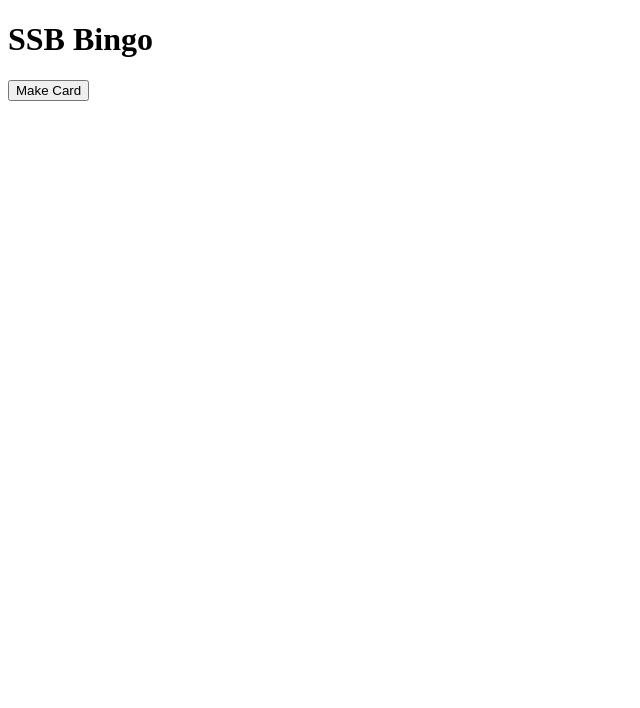
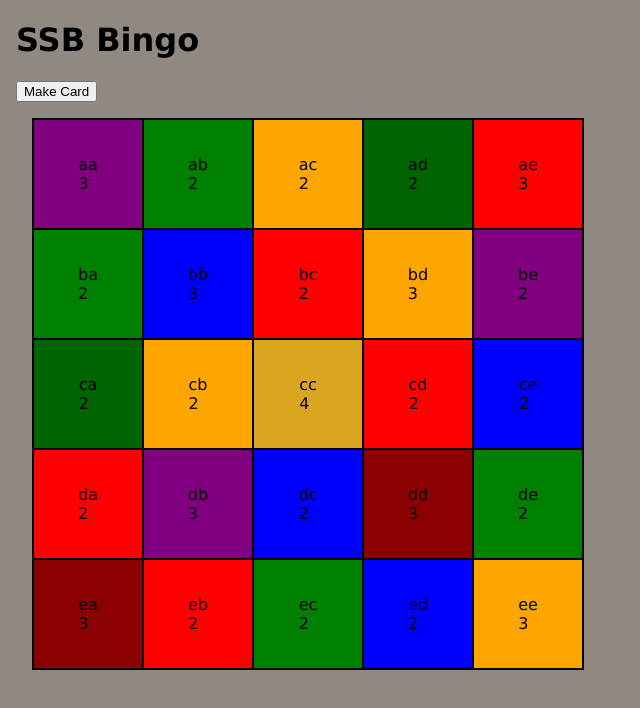
Before and after one commit to wstrother/ssb_bingo, a plain HTML site: page index.html in a window 1280 px wide. Shown: the whole page, without its empty margins (0-640 px from the left). Drawn offline with Linux system fonts and the light colour scheme.

Commit message:
debugging the algorithm

```diff
--- a/board.js
+++ b/board.js
@@ -17,18 +17,17 @@ class Board {
     ];
     ROWS = [
         this.SQUARES.slice(0, 5),
-        this.SQUARES.slice(0, 5),
         this.SQUARES.slice(5, 10),
         this.SQUARES.slice(10, 15),
         this.SQUARES.slice(15, 20),
         this.SQUARES.slice(20)
     ];
     COLS = [
-        this.SQUARES.filter(s => s[0]),
-        this.SQUARES.filter(s => s[1]),
-        this.SQUARES.filter(s => s[2]),
-        this.SQUARES.filter(s => s[3]),
-        this.SQUARES.filter(s => s[4])
+        this.ROWS.map(s => s[0]),
+        this.ROWS.map(s => s[1]),
+        this.ROWS.map(s => s[2]),
+        this.ROWS.map(s => s[3]),
+        this.ROWS.map(s => s[4])
     ];
     D1 = [
         this.ROWS[0][0],
@@ -44,7 +43,7 @@ class Board {
         this.ROWS[1][3],
         this.ROWS[0][4]
     ];
-    BINGOS = this.ROWS.concat(this.COLS, this.D1, this.D2);
+    BINGOS = this.ROWS.concat(this.COLS, [this.D1, this.D2]);
 
     constructor() {
         this.goals = {};
@@ -78,18 +77,18 @@ class Board {
         let output = [];
         let square;
 
-        for (i = 0; i < 5; i++) {
-            if (squares) {
-                square = squares[Math.floor(Math.random * squares.length)];
+        for (let i = 0; i < 5; i++) {
+            if (squares.length) {
+                square = squares[Math.floor(Math.random() * squares.length)];
             } else {
                 return output;
             }
 
             output.push(square);
 
-            this.get_bingos(square).forEach(bingo => {
+            this.getBingos(square).forEach(bingo => {
                 bingo.forEach(square => {
-                    squares.splice(squares.indexOf(square), 1);
+                    if (squares.includes(square)) squares.splice(squares.indexOf(square), 1);
                 });
             });
         }
@@ -100,19 +99,25 @@ class Board {
     // generate K sets until there are no more squares left
     // then order them by their total value
     getKSets() {
-        let squares_left = this.SQUARES.copy();
+        let squares_left = Array.from(this.SQUARES);
         let k;
         let k_sets = [];
 
-        while (squares_left) {
-            k = this.getKSquares(squares_left);
+        while (squares_left.length) {
+            k = this.getKSquares(Array.from(squares_left));
             k_sets.push(k);
             k.forEach(square => {
                 squares_left.splice(squares_left.indexOf(square), 1);
             });
         }
 
-        return k_sets.sort(k => k.reduce((sum, square) => sum + this.getValue(square), 0));
+        return k_sets.sort(k => this.getKValue(k));
+    }
+
+    getKValue(k_set) {
+        let sum = 0;
+        k_set.forEach(square => sum += this.getValue(square));
+        return sum / k_set.length;
     }
 
     addGoal(square, goal) {
--- a/index.html
+++ b/index.html
@@ -3,19 +3,128 @@
     <head>
         <title>SSB Bingo</title>
         <script src="bingo_card.js"></script>
+        <style>
+            body {
+                margin: 1rem;
+                font-family: Verdana;
+                background-color: rgb(143, 137, 129);
+            }
+
+            #BingoBoard {
+                display: grid;
+                margin: 1rem;
+                grid-template-columns: repeat(5, 1fr);
+                width:550px;
+                height:550px;
+                border:1px solid black;
+            }
+
+            .square {
+                display:flex;
+                border:1px solid black;
+                align-content: center;
+                justify-content: center;
+                align-items: center;
+            }
+
+            .red {
+                background-color: red;
+            }
+            .green {
+                background-color: green;
+            }
+            .blue {
+                background-color: blue;
+            }
+            .orange {
+                background-color: orange;
+            }
+            .purple {
+                background-color: purple;
+            }
+            .darkred {
+                background-color: darkred;
+            }
+            .darkgreen {
+                background-color: darkgreen;
+            }
+            .gold {
+                background-color: goldenrod;
+            }
+            .hovered {
+                color: white;
+            }
+        </style>
     </head>
     <body>
         <h1>SSB Bingo</h1>
 
+        <script src="board.js"></script>
+
         <script>
-            function makeCard() {
-                let element = document.getElementById("GoalText");
-                element.innerHTML = "hello"
+            function makeBoard(board) {
+                let div;
+                let k_sets = board.getKSets();
+                let i = 0;
+
+                console.log(k_sets);
+                k_sets.forEach(k => {
+                    colorKSet(k, [
+                        "red", "blue", "orange", "green", "purple", "darkred", "darkgreen", "gold"
+                    ][i]);
+                    i++;
+                })
             }
+
+            function colorKSet(k_set, color) {
+                k_set.forEach(square => {
+                    div = document.getElementById(square).classList.add(color);
+                });
+            }
+
+            function printSquare(square, value) {
+                return `<div class="square" id="${square}">${square}<br />${value}</div>`;
+            }
+
+            function setSquareMouseOver(square, board) {
+                document.getElementById(square).onmouseenter = () => {
+                    board.getBingos(square).forEach(bingo => bingo.forEach(square => {
+                        highlightSquare(document.getElementById(square));
+                    }));
+                    document.getElementById(square).classList.add('hovered');
+                };
+                document.getElementById(square).onmouseleave = () => {
+                    board.getBingos(square).forEach(bingo => bingo.forEach(square => {
+                        highlightSquare(document.getElementById(square));
+                    }));
+                    document.getElementById(square).classList.remove('hovered');
+                };
+            }
+
+            function highlightSquare(square) {
+                if (square.classList.contains('hovered')) {
+                    square.classList.remove('hovered');
+                } else {
+                    square.classList.add('hovered');
+                }
+            }
+
+            window.onload = () => {
+                const board = new Board();
+                const boardDiv = document.getElementById("BingoBoard");
+                boardDiv.innerHTML = board.SQUARES.reduce(
+                    (prev, next) => prev + printSquare(next, board.getValue(next)),
+                '');
+                board.SQUARES.forEach(square => {
+                    setSquareMouseOver(square, board);
+                });
+                makeBoard(board);
+            };
         </script>
 
         <button id="MakeCard" onclick="makeCard()">Make Card</button>
         <p id="GoalText"></p>
+        <div id="BingoBoard"></div>
 
     </body>
 </html>
```
